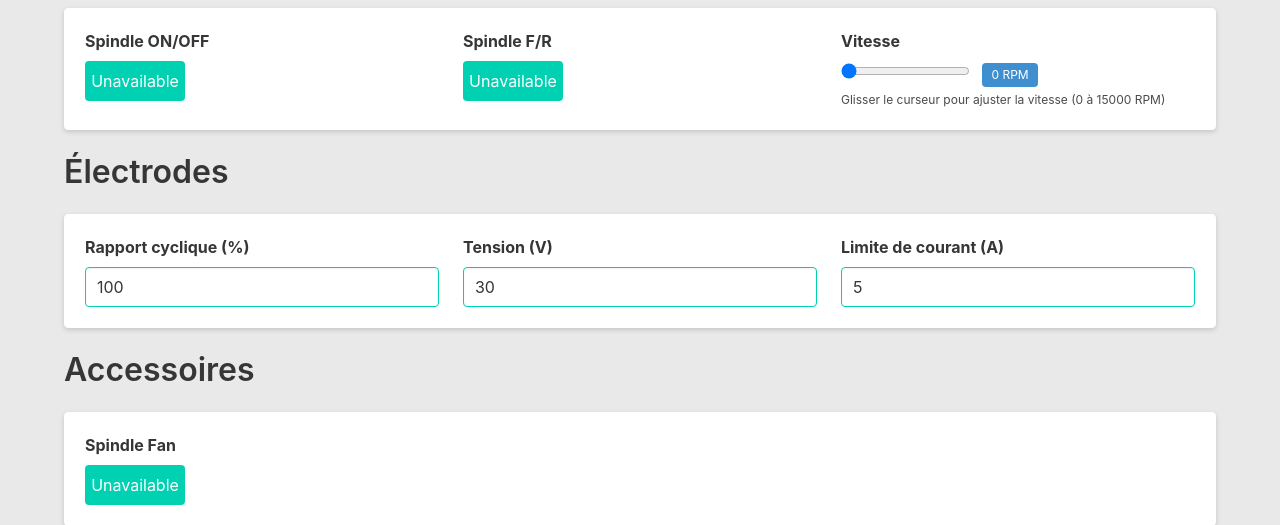
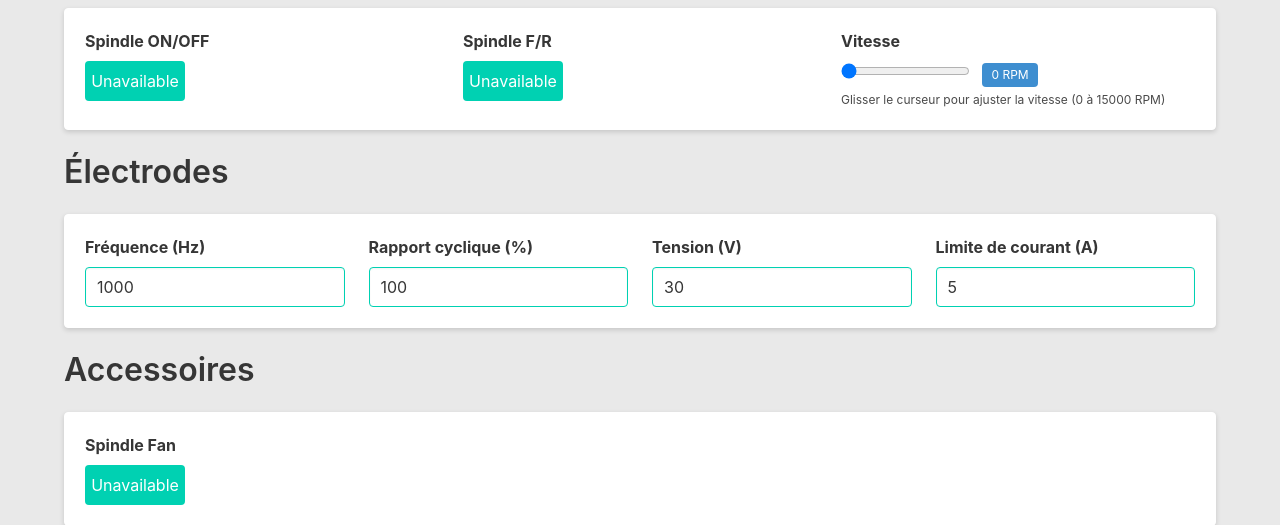
Before and after one commit to guimauve007/SACE-SW, a Flask app: page /control in a window 1280 px wide. Shown: the part 328-853 px from the top of the page. Run offline with Flask 3, Linux system fonts and the light colour scheme; some libraries are stand-ins or nearby versions.

Commit message:
ajout input frequence panneau controle

```diff
--- a/templates/control.html
+++ b/templates/control.html
@@ -36,17 +36,23 @@
         <h1 class="title is-3">Électrodes</h1>
         <div class="button-container">
           <div class="columns is-multiline">
-            <div class="column is-one-third">
+
+            <div class="column is-one-quarter">
+              <label class="label">Fréquence (Hz)</label>
+              <input id="current" type="number" min="0" max="10000" value="1000" class="input is-primary is-fullwidth">
+            </div>
+
+            <div class="column is-one-quarter">
               <label class="label">Rapport cyclique (%)</label>
               <input id="duty-cycle" type="number" min="0" max="100" value="100" class="input is-primary is-fullwidth">
             </div>
 
-            <div class="column is-one-third">
+            <div class="column is-one-quarter">
               <label class="label">Tension (V)</label>
               <input id="voltage" type="number" min="0" max="100" value="30" class="input is-primary is-fullwidth">
             </div>
 
-            <div class="column is-one-third">
+            <div class="column is-one-quarter">
               <label class="label">Limite de courant (A)</label>
               <input id="current" type="number" min="0" max="10" value="5" class="input is-primary is-fullwidth">
             </div>
```
